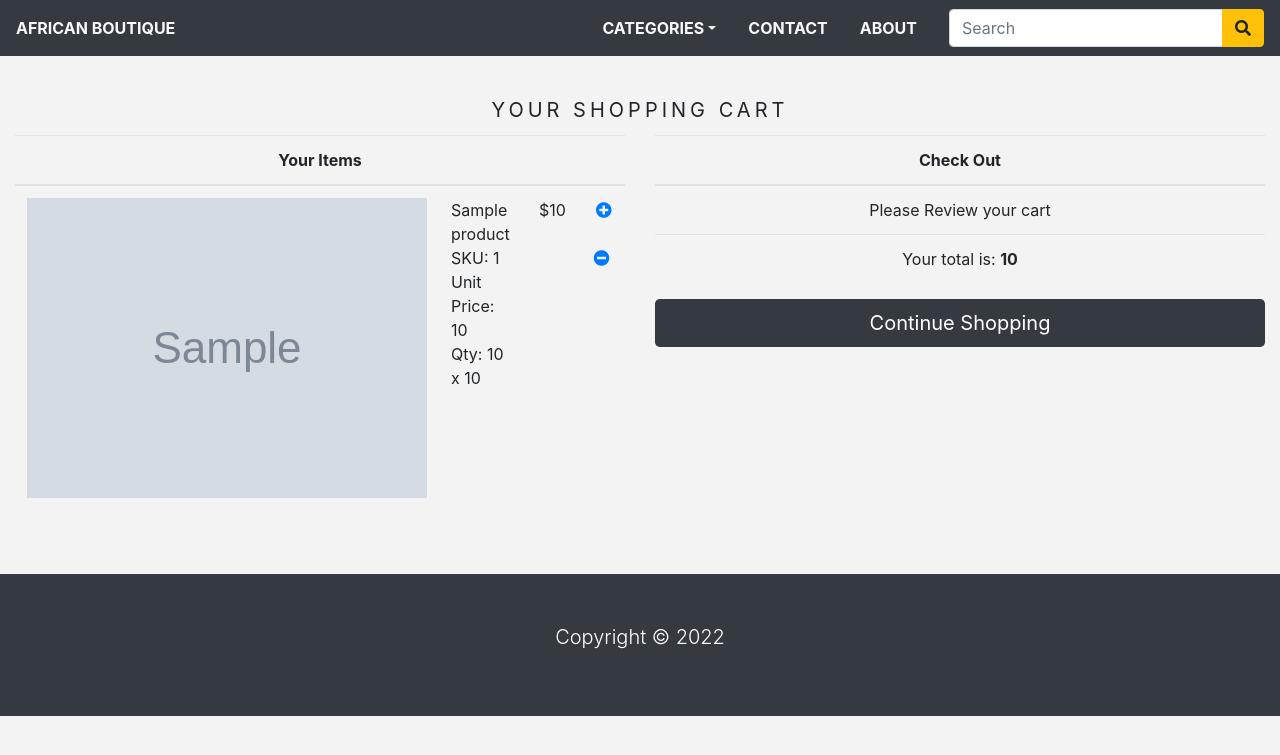
After one commit to jeanmizero/SWDV-691-PROJECT, a Django app: template store/templates/cart.html in a window 1280 px wide. The commit adds this page. Shown: the top 755 px of the page. Run offline with Django 3.2, Linux system fonts and the light colour scheme; the template is opened without the code that fills it: most values are stand-ins (such as "Sample title", 1, 10 or a date in 2020); grey boxes marked "Sample" are stand-in pictures; some libraries are stand-ins or nearby versions.

Commit message:
Create Shopping Cart

```diff
--- a/AfricanBoutique/settings.py
+++ b/AfricanBoutique/settings.py
@@ -82,6 +82,8 @@ DATABASES = {
     }
 }
 
+# auto-created primary keys
+DEFAULT_AUTO_FIELD='django.db.models.AutoField'
 
 # Password validation
 # https://docs.djangoproject.com/en/3.1/ref/settings/#auth-password-validators
--- /dev/null
+++ b/store/templates/cart.html
@@ -0,0 +1,120 @@
+{% extends 'base.html' %}
+{% load static %}
+{% block title %}
+Cart
+{% endblock %}
+{% block content %}
+{% if not cart_items %}
+
+<div class="text-center">
+    <br>
+    <h1 class="text-center product_title">
+        Your Shopping cart is empty
+    </h1>
+    <br>
+    <p class="text-center">
+        Please click
+        <a href="{% url 'home' %}">here</a> to continue shopping
+    </p>
+</div>
+{% else %}
+<div class="text-center">
+    <br>
+    <div class="text-center product_title">
+        Your Shopping cart
+    </div>
+</div>
+
+<!--  -->
+<div class="row mx-auto">
+    <!-- Leff side Table-->
+    <div class="col-12 col-sm-12 col-md-12 col-lg-6 text-center">
+        <table class="table cart_table">
+            <thead class="cart_thead">
+                <tr>
+                    <th colspan="4">
+                        Your Items
+                    </th>
+                </tr>
+            </thead>
+            <!-- For Loop to dispaly cart item -->
+            {% for cart_item in cart_items %}
+            <tr>
+                <td>
+                    <a href="cart_item.product.get_url">
+                        <img src="{{cart_item.product.image.url}}" alt="">
+                    </a>
+                </td>
+                <td class="text-left">
+                    {{cart_item.product.name}}
+                    <br> SKU: {{cart_item.product.id}}
+                    <br> Unit Price: {{cart_item.product.price}}
+                    <br> Qty: {{cart_item.quantity}} x {{cart_item.product.price}}
+                </td>
+                <td>
+                    ${{cart_item.product.sub_total}}
+                </td>
+                {% if cart_item.quantity < cart_item.product.stock %}
+                <td>
+                    &nbsp;<a href="{% url 'add_cart' cart_item.product.id %}"><i class="fas fa-plus-circle cart_icon"></i></a> &nbsp;
+                    <a href="{% url 'cart_remove' cart_item.product.id %}"><i class="fas fa-minus-circle cart_icon"></i></a> &nbsp;
+                    <a href="{% url 'cart_remove_product' cart_item.product.id %}"><i class="fas fa-trash-alt cart_icon"></i></a>
+                    </td>
+                {% else %}
+                    <td>
+                        &nbsp;<a href="{% url 'cart_remove' cart_item.product.id %}"><i class="fas fa-plus-circle cart_icon"></i></a> &nbsp;
+                        <a href="{% url 'cart_remove_product' cart_item.product.id %}"><i class="fas fa-minus-circle cart_icon"></i></a>
+                    </td>
+                {% endif %}
+            </tr>
+            {% endfor %}
+        </table>
+    </div>
+    <!-- Right Table -->
+    <div class="col-12 col-sm-12 col-md-12 col-lg-6 text-center">
+        <table class="table cart_table">
+            <thead class="cart_thead">
+                <tr>
+                    <th colspan="4">
+                        Check Out
+                    </th>
+                </tr>
+            </thead>
+            <!--  -->
+            <tbody>
+                <tr>
+                    <td>Please Review your cart</td>
+                </tr>
+                <!-- Display total price -->
+                <tr>
+                    <td class="txt-left">
+                        Your total is: <strong>{{total}}</strong>
+                    </td>
+                </tr>
+            </tbody>
+        </table>
+        <!-- Checkout -->
+        <div class="mx-auto">
+            <!-- Add Stripe payment -->
+            <!-- No authentication (default U.S. card): 4242 4242 4242 4242. -->
+            <!-- CVC: Any 3 digits -->
+            <!-- Date: Any Future Date -->
+            <form action="" action="" method="POST">
+                {% csrf_token %}
+                <script src="https://checkout.stripe.com/checkout.js" class="stripe-button" data-key="{{ data_key }}" data-amount="{{ stripe_total}}" data-name="Z-Store" data-description="{{ description }}" data-locale="auto" data-currency="usd" data-shipping-address="true"
+                    data-billing-address="true" data-zip-code="true">
+                </script>
+            </form>
+            <a href="{% url 'home' %}" style="text-decoration: none;">
+                <button type="button" class="btn btn-lg btn-block bg-dark text-white">
+                            Continue Shopping
+                </button>
+            </a>
+        </div>
+    </div>
+</div>
+
+<!--  -->
+{% endif %}
+<!--  -->
+{% endblock %}
```
Also changed, not shown: store/models.py (+49 -1 lines), store/templates/home.html (+28 -13 lines), store/templates/navbar.html (+4 -4 lines), store/templates/product.html (+16 -5 lines), store/urls.py (+26 -3 lines), store/views.py (+67 -13 lines), 6 other files.
